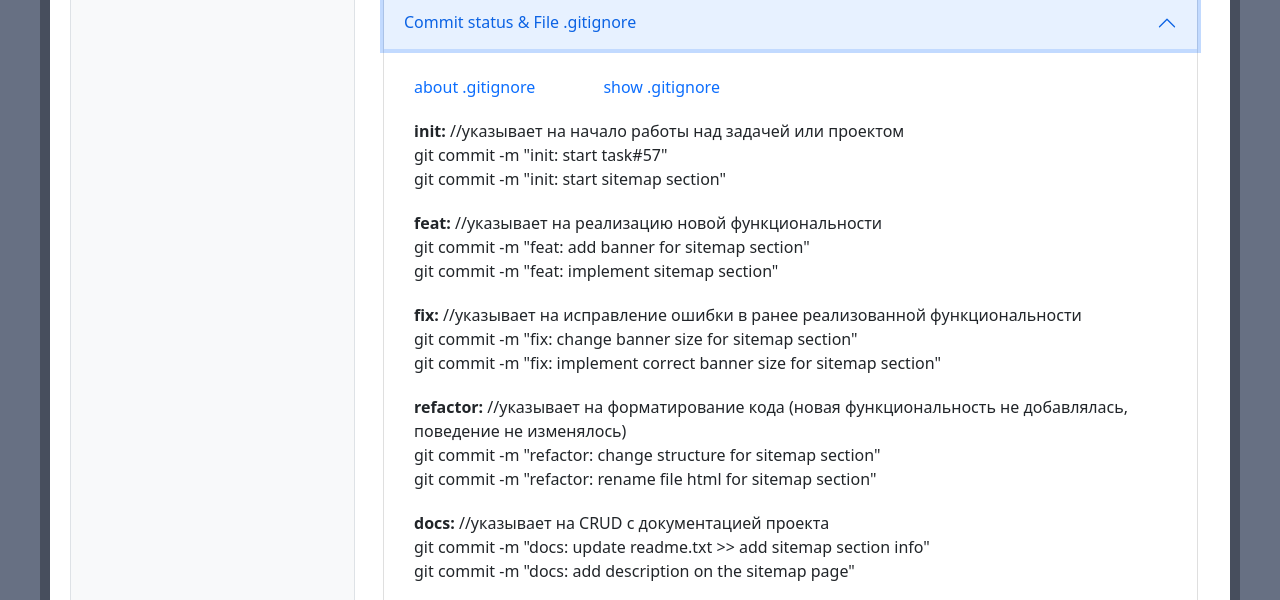
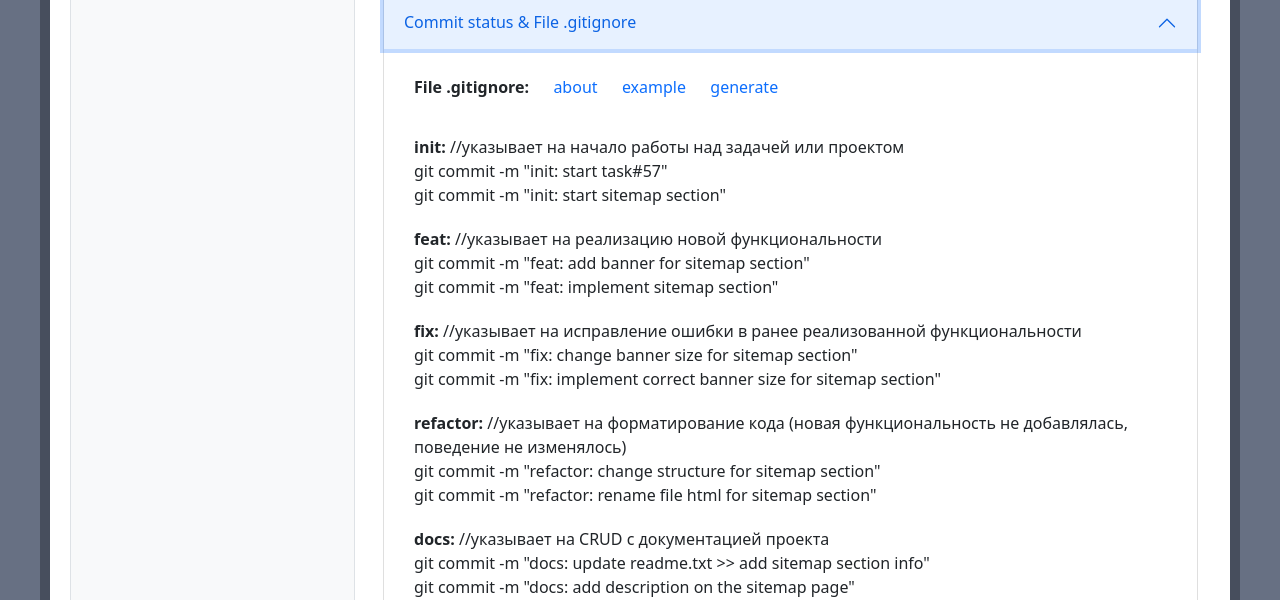
Before and after one commit to page404info/dictionary, a plain HTML site: page ta/ta-git.html in a window 1280 px wide. Both pictures are taken after a click on the button "Commit status & File .gitignore". Shown: the part 200-800 px from the top of the page. Drawn offline with nearby package versions, Linux system fonts and the light colour scheme.

Commit message:
feat: add link for generate gitignore

```diff
--- a/ta/ta-git.html
+++ b/ta/ta-git.html
@@ -118,11 +118,16 @@
                   data-bs-parent="#accordionExample">
                   <div class="accordion-body">
 
-                    <p>
+                    <p class="mb-3">
+                      <b>File .gitignore:</b>
+                      &emsp;
                       <a href="https://www.atlassian.com/ru/git/tutorials/saving-changes/gitignore" target="_blank"
-                        rel="noopener noreferrer">about .gitignore</a>&emsp;&emsp;&emsp;&emsp;
-                      <a href="../documents/ta-gitignore.txt" target="_blank" rel="noopener noreferrer">show .gitignore</a>
-                      </p>
+                        rel="noopener noreferrer">about</a>
+                      &emsp;
+                      <a href="../documents/ta-gitignore.txt" target="_blank" rel="noopener noreferrer">example</a>
+                      &emsp;
+                      <a href="https://www.toptal.com/developers/gitignore" target="_blank" rel="noopener noreferrer">generate</a>
+                    </p>
 
                     <p><b>init:</b> //указывает на начало работы над задачей или проектом
                       <br>git commit -m "init: start task#57"
```
